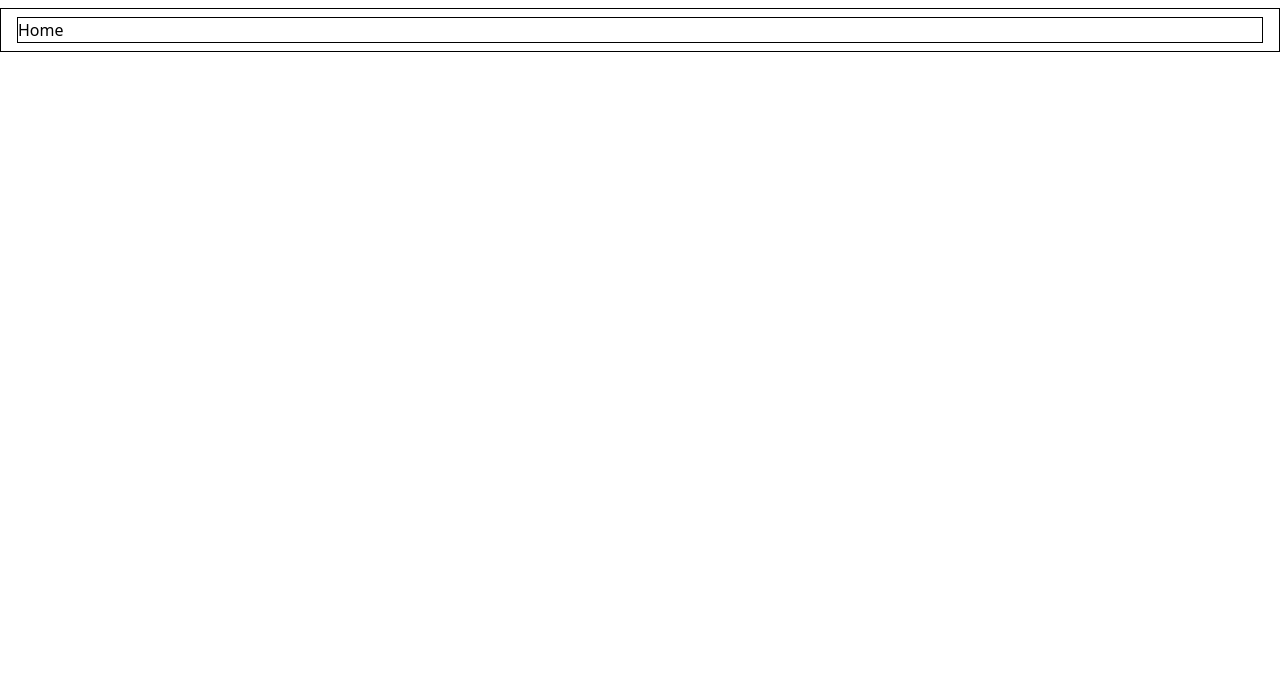
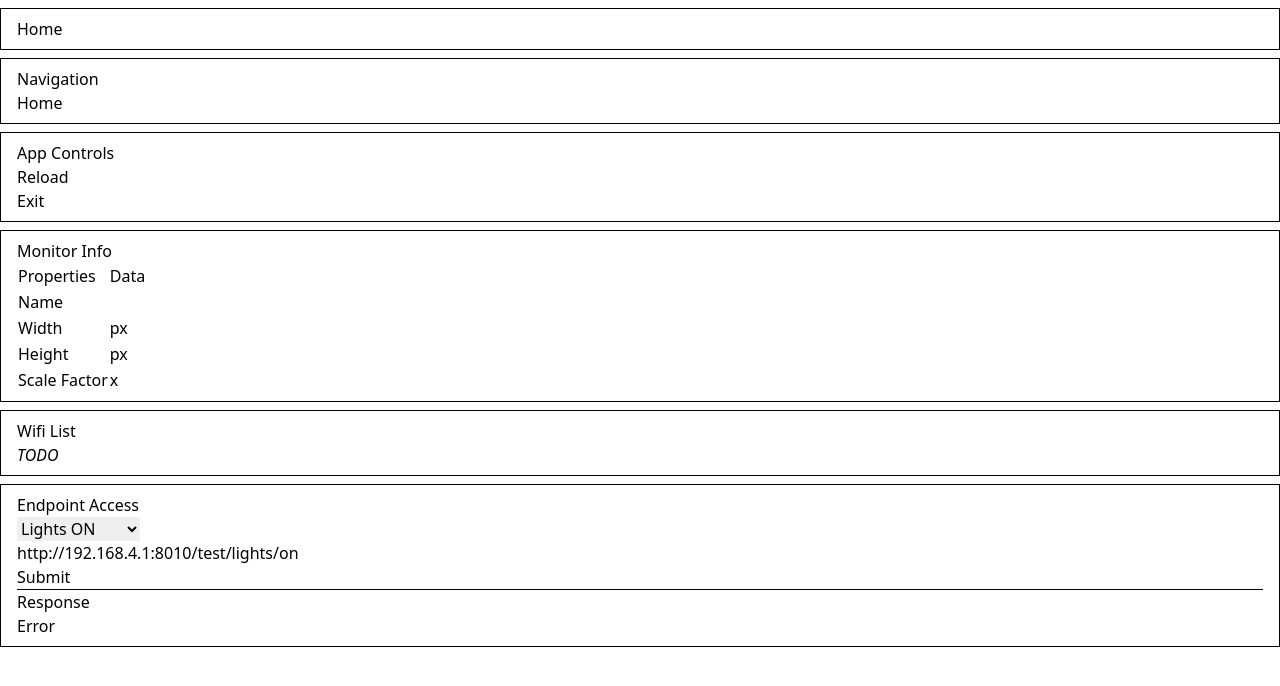
Before and after one commit to gabe-lepo/tauri-test, a React (Vite) app: page / in a window 1280 px wide. Shown: the top 686 px of the page. Built offline with nearby package versions, Linux system fonts and the light colour scheme.

Commit message:
purged bulma 😔

```diff
--- a/package.json
+++ b/package.json
@@ -11,7 +11,6 @@
   },
   "dependencies": {
     "@tauri-apps/api": "^1",
-    "bulma": "^1.0.0",
     "react": "^18.2.0",
     "react-dom": "^18.2.0",
     "react-router-dom": "^6.22.3"
--- a/src/components/AppControls.tsx
+++ b/src/components/AppControls.tsx
@@ -1,4 +1,4 @@
-import "bulma";
+import "../main.css";
 
 import { relaunch, exit } from "@tauri-apps/api/process";
 
@@ -15,23 +15,12 @@ function AppControls() {
    }
 
    return(
-      <div className="block container box">
+      <>
          <p className="title">App Controls</p>
-         <div className="field has-addons">
-            <p className="control">
-               <button
-                  className="button is-warning is-outlined"
-                  onClick={reloadApp}
-               >Reload</button>
-            </p>
-            <p className="control">
-               <button
-                  className="button is-danger is-outlined"
-                  onClick={closeApp}
-               >Exit</button>
-            </p>
-         </div>
-      </div>
+         <button className="" onClick={reloadApp}>Reload</button>
+         <br />
+         <button className="" onClick={closeApp}>Exit</button>
+      </>
    );
 }
 
--- /dev/null
+++ b/src/components/ComponentCard.tsx
@@ -0,0 +1,13 @@
+import "../main.css"
+
+interface CardProps {
+   component: React.ReactNode
+}
+
+export default function ComponentCard({ component }: CardProps) {
+   return (
+      <div className="container px-4 py-2 mt-2 border">
+         {component}
+      </div>
+   );
+}
--- a/src/components/EndpointAccess.tsx
+++ b/src/components/EndpointAccess.tsx
@@ -1,4 +1,4 @@
-import "bulma";
+import "../main.css";
 import { useState, ChangeEvent, useEffect } from "react";
 import { fetch, ResponseType } from "@tauri-apps/api/http";
 
@@ -50,42 +50,21 @@ function EndpointAccess() {
    }
 
    return(
-      <div className="block container box">
+      <>
          <p className="title">Endpoint Access</p>
-
-         <div className="field">
-            <div className="control">
-               <div className="select">
          <select onChange={updateUrl}>
             <option>Lights ON</option>
             <option>Lights BOOST</option>
             <option>Lights OFF</option>
          </select>
-               </div>
-            </div>
-         </div>
-
-         <div className="field">
-            <div className="control">
          <p>{url}</p>
-            </div>
-         </div>
-
-         <div className="field">
-            <div className="control">
-               <button
-                  className={isLoading ? "button is-success is-loading" : "button is-success"}
-                  onClick={handleClick}
-               >Submit</button>
-            </div>
-         </div>
+         <button className={""} onClick={handleClick}>Submit</button>
          <hr />
-         <p className="subtitle">Response</p>
+         <p>Response</p>
          <p>{JSON.stringify(fetchResponse)}</p>
-         <hr />
-         <p className="subtitle">Error</p>
+         <p>Error</p>
          <p>{fetchError}</p>
-      </div>
+      </>
    );
 }
 
--- a/src/components/MonitorInfo.tsx
+++ b/src/components/MonitorInfo.tsx
@@ -1,4 +1,4 @@
-import "bulma";
+import "../main.css";
 
 import { useEffect, useState } from "react";
 import { currentMonitor, Monitor } from "@tauri-apps/api/window";
@@ -15,15 +15,15 @@ function MonitorInfo() {
    }, [monitorInfo]);
 
    return(
-      <div className="block container box">
-         <p className="title">Monitor Info</p>
-         <table className="table">
+      <>
+         <p>Monitor Info</p>
+         <table className="">
             <thead><tr>
                <td>
-                  <p className="subtitle">Properties</p>
+                  <p>Properties</p>
                </td>
                <td>
-                  <p className="subtitle">Data</p>
+                  <p>Data</p>
                </td>
             </tr></thead>
             <tbody>
@@ -45,7 +45,7 @@ function MonitorInfo() {
                </tr>
             </tbody>
          </table>
-      </div>
+      </>
    );
 }
 
--- a/src/components/NavMenu.tsx
+++ b/src/components/NavMenu.tsx
@@ -3,8 +3,8 @@ import "../main.css";
 function NavMenu() {
    return(
       <>
-         <p className="title">Navigation</p>
-         <nav className="breadcrumb" aria-label="breadcrumbs">
+         <p>Navigation</p>
+         <nav>
             <ul>
                <li><a href="/">Home</a></li>
             </ul>
--- a/src/components/WifiList.tsx
+++ b/src/components/WifiList.tsx
@@ -1,14 +1,12 @@
-import "bulma";
+import "../main.css";
 
 function WifiList() {
 
    return(
-      <div className="block container">
-         <div className="box">
-            <p className="title">Wifi List</p>
-            <p>test</p>
-         </div>
-      </div>
+      <>
+         <p className="title">Wifi List</p>
+         <i>TODO</i>
+      </>
    );
 }
 
--- a/src/pages/Home.tsx
+++ b/src/pages/Home.tsx
@@ -1,26 +1,22 @@
 import "../main.css";
 
-/*
+import ComponentCard from "../components/ComponentCard";
 import NavMenu from "../components/NavMenu";
 import AppControls from "../components/AppControls";
 import MonitorInfo from "../components/MonitorInfo";
 import WifiList from "../components/WifiList";
 import EndpointAccess from "../components/EndpointAccess";
-*/
 
 function Home() {
    return(
-      <div className={
-         "md:container border " +
-         "px-4 py-2 mt-2 "
-      }>
-         <p className="border">Home</p>
-         {/*<NavMenu />
-         <AppControls />
-         <MonitorInfo />
-         <WifiList />
-         <EndpointAccess />*/}
-      </div>
+      <>
+         <ComponentCard component={<p>Home</p>} />
+         <ComponentCard component={<NavMenu />} />
+         <ComponentCard component={<AppControls />} />
+         <ComponentCard component={<MonitorInfo />} />
+         <ComponentCard component={<WifiList />} />
+         <ComponentCard component={<EndpointAccess />} />
+      </>
    );
 }
 
```
Also changed, not shown: 1 other file (tests, documents, lock files or other folders). Lines whose indentation alone changed are shown as unchanged.
